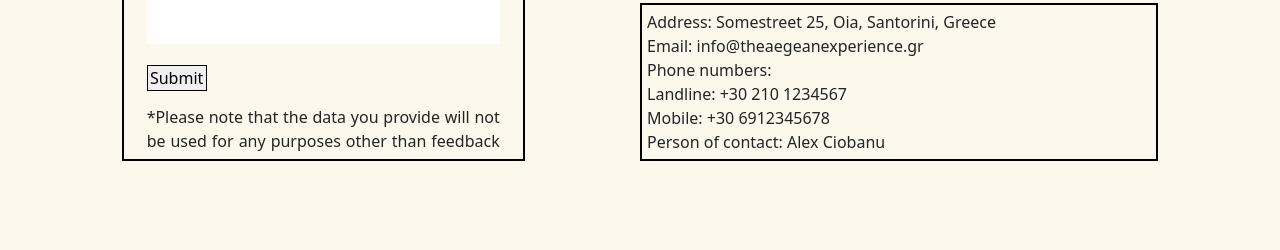
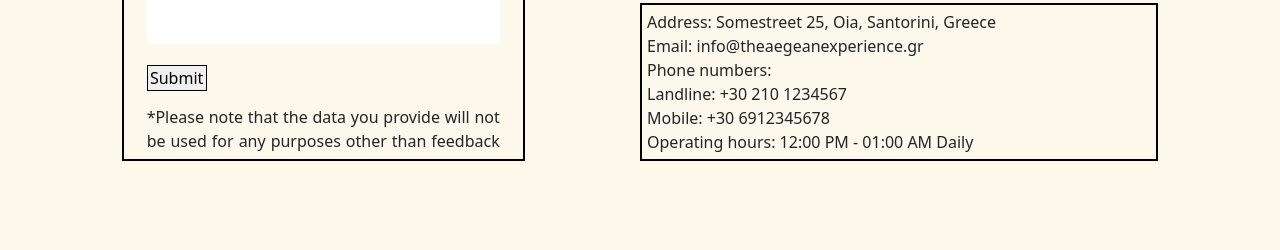
Before and after one commit to AlexGCbn/CI_PP1_AEGEAN_EXPERIENCE, a plain HTML site: page contact.html in a window 1280 px wide. Shown: the part 725-975 px from the top of the page. Drawn offline with nearby package versions, Linux system fonts and the light colour scheme.

Commit message:
Add operating hours to contact us page

```diff
--- a/contact.html
+++ b/contact.html
@@ -89,7 +89,7 @@
             Phone numbers:<br>
             Landline: +30 210 1234567<br>
             Mobile: +30 6912345678<br>
-            Person of contact: Alex Ciobanu
+            Operating hours: 12:00 PM - 01:00 AM Daily
           </p>
         </div>
     </section>
```
